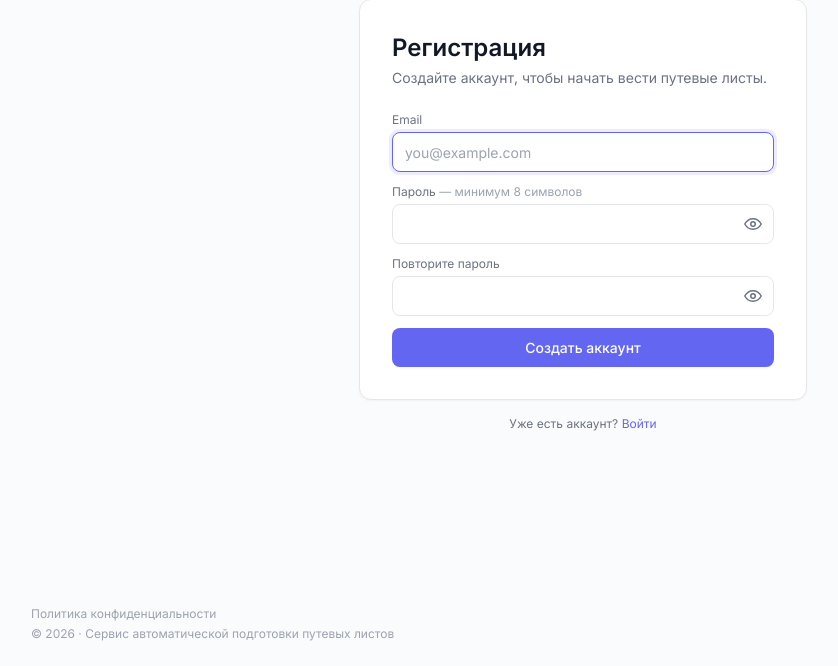
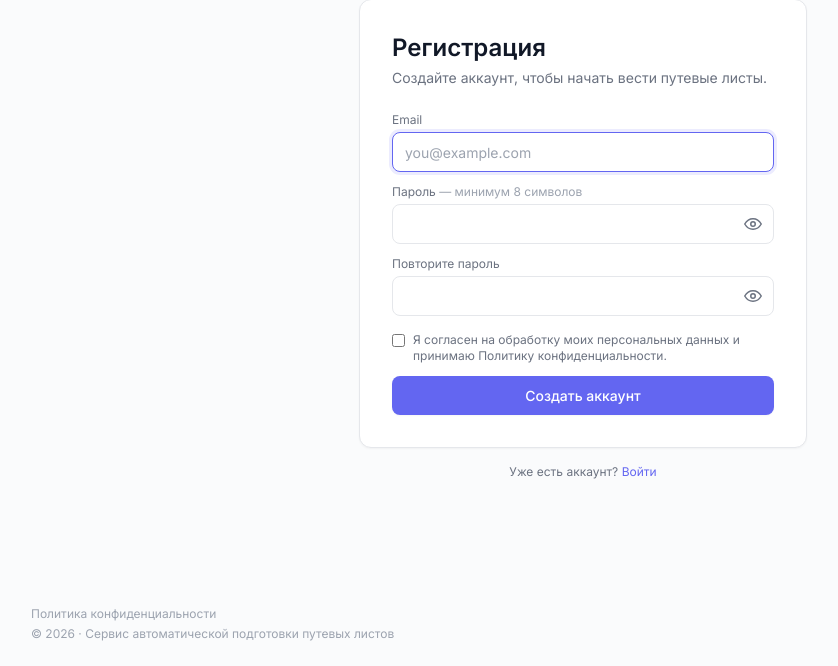
Before and after one commit to alextihonoff404-png/putevoy-ai, a FastAPI app: page /register in a window 1280 px wide. Shown: the part 134-800 px from the top of the page, without its empty margins (57-895 px from the left). Run offline with FastAPI, Linux system fonts and the light colour scheme; some libraries are stand-ins or nearby versions.

Commit message:
feat(legal): чекбокс согласия на обработку ПДн при регистрации
- register.html: обязательный чекбокс согласия со ссылкой на Политику
  конфиденциальности (открывает модалку). Кнопка «Создать аккаунт»
  заблокирована, пока согласие не отмечено (JS + HTML required).
- app.py: серверная валидация consent в register_post — без согласия
  регистрация отклоняется с ошибкой (защита от обхода disabled-кнопки).
- test_auth_protection.py: обновлён существующий тест (передаёт consent),
  добавлен test_register_requires_consent на серверную проверку.

```diff
--- a/src/putevoy/web/app.py
+++ b/src/putevoy/web/app.py
@@ -198,6 +198,7 @@ async def register_post(
     email: str = Form(...),
     password: str = Form(...),
     password_confirm: str = Form(...),
+    consent: str = Form(default=""),
 ) -> HTMLResponse:
     email = email.strip().lower()
     errors = []
@@ -207,6 +208,8 @@ async def register_post(
         errors.append("Пароль должен быть минимум 8 символов")
     if password != password_confirm:
         errors.append("Пароли не совпадают")
+    if consent != "yes":
+        errors.append("Необходимо согласие на обработку персональных данных")
     if errors:
         return templates.TemplateResponse(
             request, "register.html", {"errors": errors, "email": email}
--- a/src/putevoy/web/templates/register.html
+++ b/src/putevoy/web/templates/register.html
@@ -14,8 +14,25 @@
     </label>
     {{ password_field('password', 'Пароль', hint='минимум 8 символов', minlength=8) }}
     {{ password_field('password_confirm', 'Повторите пароль', minlength=8) }}
-    <button type="submit" class="btn btn-primary w-full justify-center">Создать аккаунт</button>
+
+    <label class="flex items-start gap-2 pt-1 cursor-pointer">
+        <input type="checkbox" name="consent" id="consent" value="yes" required
+               onchange="document.getElementById('register-submit').disabled = !this.checked;"
+               class="mt-0.5 flex-shrink-0">
+        <span class="text-xs" style="color: var(--text-muted);">
+            Я согласен на обработку моих персональных данных и принимаю
+            <button type="button" onclick="openPrivacy()" class="link" style="font-size: inherit;">Политику конфиденциальности</button>.
+        </span>
+    </label>
+
+    <button type="submit" id="register-submit" disabled
+            class="btn btn-primary w-full justify-center"
+            style="opacity: 1;">Создать аккаунт</button>
 </form>
+<style>
+    /* Затемняем кнопку, пока согласие не отмечено. */
+    #register-submit:disabled { opacity: 0.5; cursor: not-allowed; }
+</style>
 {% endblock %}
 
 {% block auth_footer %}
```
Also changed, not shown: tests/test_auth_protection.py (+19 -0 lines).
